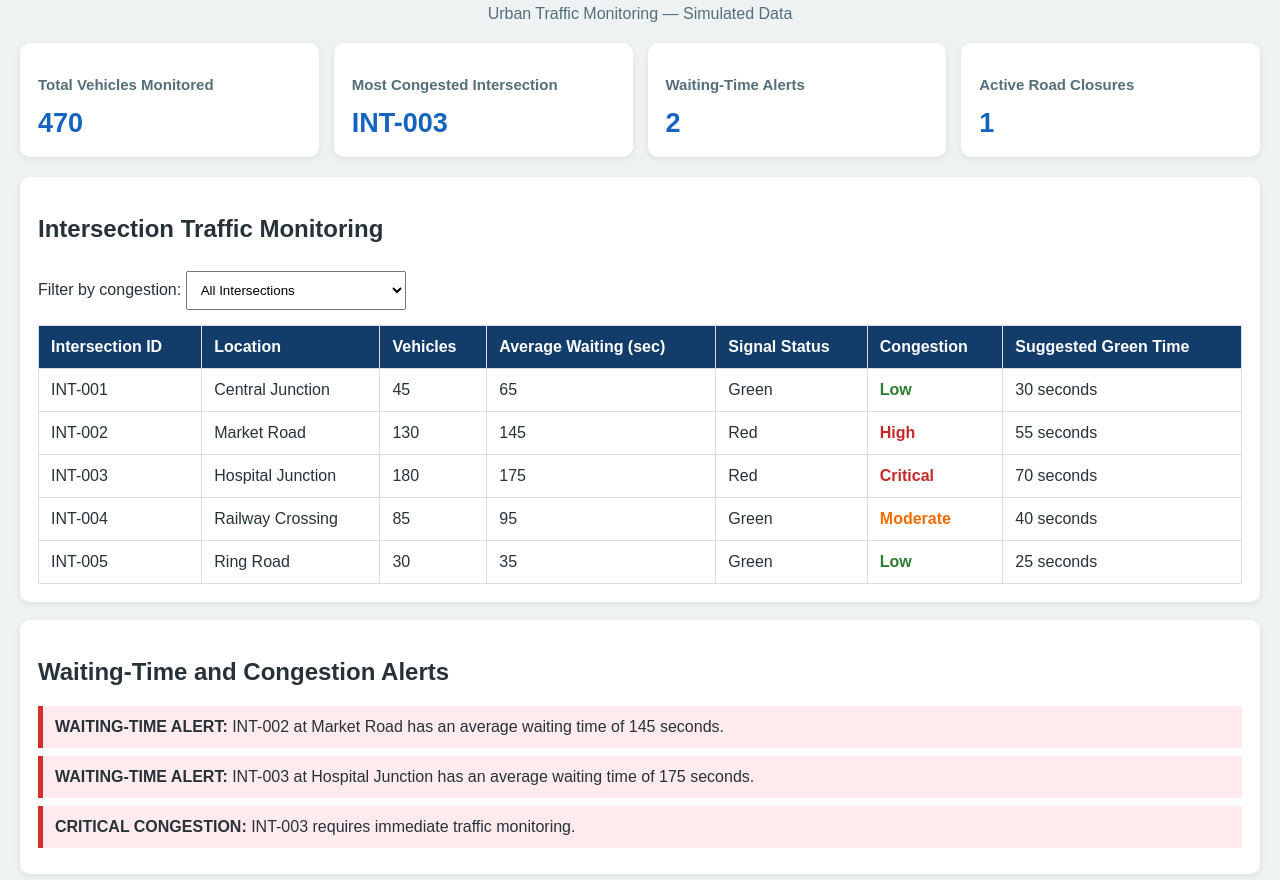
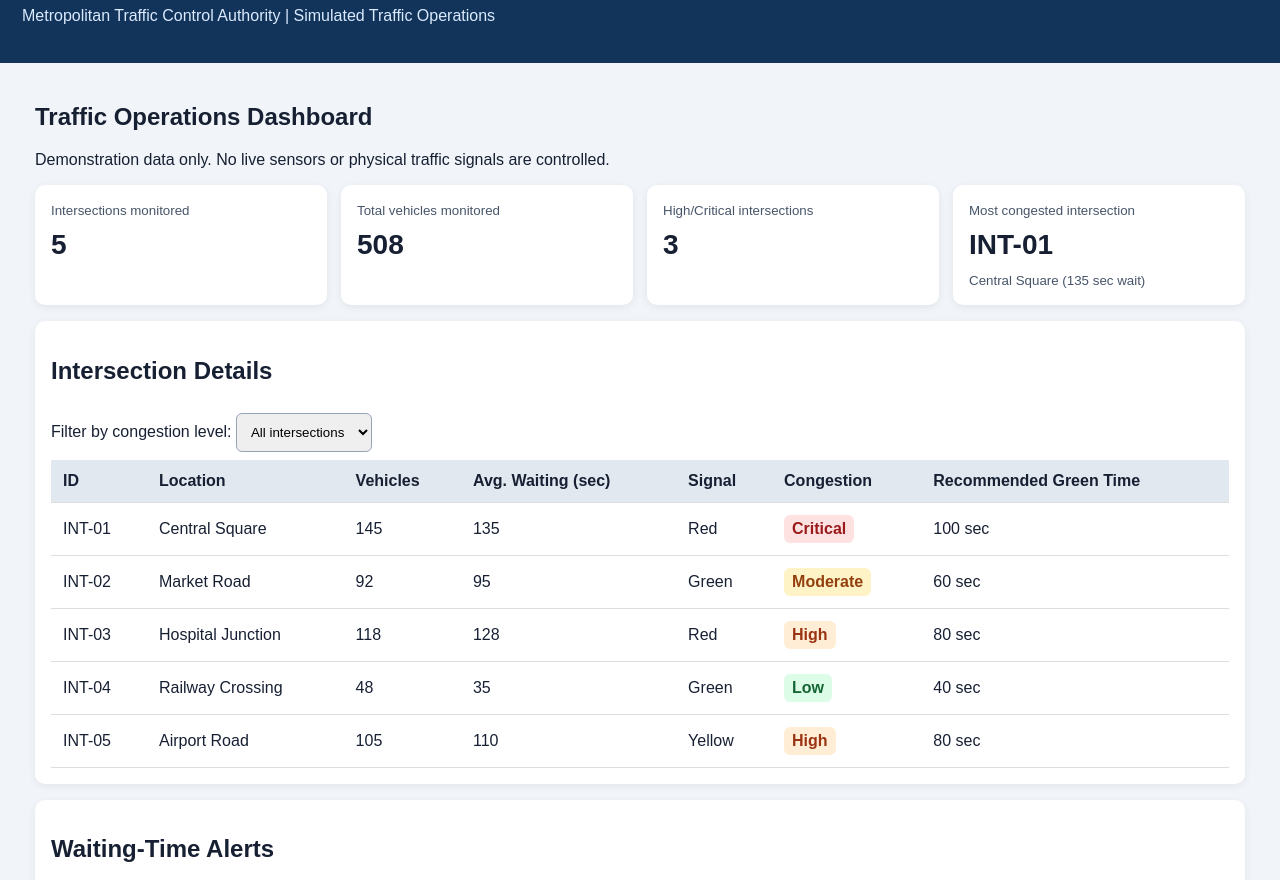
Before and after one commit to Abhinesh18G/traffic-management-system, a plain HTML site: page index.html in a window 1280 px wide. Shown: the part 95-975 px from the top of the page. Drawn offline with Linux system fonts and the light colour scheme.

Commit message:
Update index.html

```diff
--- a/index.html
+++ b/index.html
@@ -1,432 +1,179 @@
+
 <!DOCTYPE html>
 <html lang="en">
 <head>
 <meta charset="UTF-8">
 <meta name="viewport" content="width=device-width, initial-scale=1.0">
-    <title>Traffic Management Dashboard</title>
-
+<title>Intelligent Traffic Signal and Congestion Management</title>
 <style>
-        body {
-            font-family: Arial, sans-serif;
-            background: #eef2f3;
-            margin: 0;
-            padding: 20px;
-            color: #263238;
-        }
-
-        .container {
-            max-width: 1250px;
-            margin: auto;
-        }
-
-        h1 {
-            text-align: center;
-            color: #123c69;
-        }
-
-        .subtitle {
-            text-align: center;
-            color: #546e7a;
-        }
-
-        .cards {
-            display: grid;
-            grid-template-columns: repeat(auto-fit, minmax(210px, 1fr));
-            gap: 15px;
-            margin: 20px 0;
-        }
-
-        .card, .panel {
-            background: white;
-            padding: 18px;
-            border-radius: 10px;
-            box-shadow: 0 2px 6px #00000012;
-        }
-
-        .card h3 {
-            font-size: 15px;
-            color: #546e7a;
-        }
-
-        .metric {
-            font-size: 27px;
-            font-weight: bold;
-            color: #1565c0;
-        }
-
-        .panel {
-            margin: 18px 0;
-            overflow-x: auto;
-        }
-
-        table {
-            width: 100%;
-            border-collapse: collapse;
-            background: white;
-        }
-
-        th, td {
-            padding: 12px;
-            border: 1px solid #ddd;
-            text-align: left;
-        }
-
-        th {
-            background: #123c69;
-            color: white;
-        }
-
-        .Critical, .High {
-            color: #c62828;
-            font-weight: bold;
-        }
-
-        .Moderate {
-            color: #ef6c00;
-            font-weight: bold;
-        }
-
-        .Low {
-            color: #2e7d32;
-            font-weight: bold;
-        }
-
-        .alert {
-            padding: 12px;
-            margin: 8px 0;
-            border-left: 5px solid #d32f2f;
-            background: #ffebee;
-        }
-
-        .advisory {
-            padding: 12px;
-            margin: 8px 0;
-            border-left: 5px solid #1565c0;
-            background: #e3f2fd;
-        }
-
-        select {
-            padding: 10px;
-            margin: 8px 0 15px;
-            min-width: 220px;
-        }
-
-        .status {
-            font-weight: bold;
-        }
-
-        footer {
-            text-align: center;
-            padding: 15px;
-            color: #546e7a;
-        }
+*{box-sizing:border-box}
+body{font-family:Arial,sans-serif;margin:0;background:#f1f5f9;color:#172033}
+header{background:#12345a;color:white;padding:22px}
+header p{color:#dbeafe}
+main{max-width:1250px;margin:auto;padding:20px}
+.cards{display:grid;grid-template-columns:repeat(auto-fit,minmax(190px,1fr));gap:14px}
+.card,.panel{background:white;border-radius:10px;padding:16px;margin-bottom:16px;box-shadow:0 2px 8px #0001}
+.metric{font-size:28px;font-weight:bold;margin:10px 0}
+.table-wrap{overflow-x:auto}
+table{width:100%;border-collapse:collapse;background:white}
+th,td{padding:12px;border-bottom:1px solid #ddd;text-align:left}
+th{background:#e2e8f0}
+.badge{padding:5px 8px;border-radius:6px;font-weight:bold;display:inline-block}
+.Low{background:#dcfce7;color:#166534}
+.Moderate{background:#fef3c7;color:#92400e}
+.High{background:#ffedd5;color:#9a3412}
+.Critical{background:#fee2e2;color:#991b1b}
+.alert{padding:12px;margin:8px 0;background:#fee2e2;border-left:5px solid #dc2626}
+.advisory{padding:12px;margin:8px 0;background:#dbeafe;border-left:5px solid #2563eb}
+.notice{padding:12px;background:#fef3c7;border-left:5px solid #d97706;margin:8px 0}
+select{padding:10px;border:1px solid #94a3b8;border-radius:6px;margin:8px 0}
+button{padding:10px 14px;border:0;border-radius:6px;background:#12345a;color:white;cursor:pointer}
+small{color:#475569}
+footer{text-align:center;padding:20px;color:#475569}
+@media(max-width:650px){th,td{padding:8px;font-size:13px}}
 </style>
 </head>
-
 <body>
-<div class="container">
-
-    <h1>Intelligent Traffic Signal and Congestion Dashboard</h1>
-    <p class="subtitle">
-        Urban Traffic Monitoring — Simulated Data
-    </p>
+<header>
+<h1>Intelligent Traffic Signal Management</h1>
+<p>Metropolitan Traffic Control Authority | Simulated Traffic Operations</p>
+</header>
+<main>
+<h2>Traffic Operations Dashboard</h2>
+<p>Demonstration data only. No live sensors or physical traffic signals are controlled.</p>
 
 <div class="cards">
-        <div class="card">
-            <h3>Total Vehicles Monitored</h3>
-            <div class="metric" id="totalVehicles">0</div>
+<div class="card"><small>Intersections monitored</small><div class="metric" id="intersectionCount">0</div></div>
+<div class="card"><small>Total vehicles monitored</small><div class="metric" id="totalVehicles">0</div></div>
+<div class="card"><small>High/Critical intersections</small><div class="metric" id="congestedCount">0</div></div>
+<div class="card"><small>Most congested intersection</small><div class="metric" id="mostCongested">-</div><small id="mostCongestedLocation"></small></div>
 </div>
 
-        <div class="card">
-            <h3>Most Congested Intersection</h3>
-            <div class="metric" id="mostCongested">--</div>
-        </div>
-
-        <div class="card">
-            <h3>Waiting-Time Alerts</h3>
-            <div class="metric" id="alertCount">0</div>
-        </div>
-
-        <div class="card">
-            <h3>Active Road Closures</h3>
-            <div class="metric" id="closureCount">0</div>
-        </div>
-    </div>
-
-    <div class="panel">
-        <h2>Intersection Traffic Monitoring</h2>
-
-        <label for="filter">Filter by congestion:</label>
-        <select id="filter" onchange="renderTable()">
-            <option value="All">All Intersections</option>
+<section class="panel">
+<h2>Intersection Details</h2>
+<label for="levelFilter">Filter by congestion level:</label>
+<select id="levelFilter" onchange="renderDashboard()">
+<option value="All">All intersections</option>
 <option value="Low">Low</option>
 <option value="Moderate">Moderate</option>
 <option value="High">High</option>
 <option value="Critical">Critical</option>
 </select>
-
+<div class="table-wrap">
 <table>
-            <thead>
-                <tr>
-                    <th>Intersection ID</th>
-                    <th>Location</th>
-                    <th>Vehicles</th>
-                    <th>Average Waiting (sec)</th>
-                    <th>Signal Status</th>
-                    <th>Congestion</th>
-                    <th>Suggested Green Time</th>
-                </tr>
-            </thead>
-            <tbody id="trafficTable"></tbody>
+<thead><tr><th>ID</th><th>Location</th><th>Vehicles</th><th>Avg. Waiting (sec)</th><th>Signal</th><th>Congestion</th><th>Recommended Green Time</th></tr></thead>
+<tbody id="trafficRows"></tbody>
 </table>
 </div>
+</section>
 
-    <div class="panel">
-        <h2>Waiting-Time and Congestion Alerts</h2>
-        <div id="alerts"></div>
-    </div>
+<section class="panel">
+<h2>Waiting-Time Alerts</h2>
+<div id="waitingAlerts"></div>
+</section>
 
-    <div class="panel">
+<section class="panel">
 <h2>Congestion Analytics and Signal Recommendations</h2>
 <div id="analytics"></div>
-    </div>
+<p><small>Recommendations are simulated suggestions. They do not automatically change real traffic lights.</small></p>
+</section>
 
-    <div class="panel">
-        <h2>Traffic Diversion and Road Closure Advisories</h2>
-        <div id="diversions"></div>
-    </div>
+<section class="panel">
+<h2>Emergency Vehicle Priority</h2>
+<div id="emergencyAlerts"></div>
+</section>
 
-    <div class="panel">
-        <h2>Emergency Vehicle Priority</h2>
-        <div id="emergency"></div>
-    </div>
-
-    <footer>
-        Traffic Management System | Simulated Data | No real signal control
-    </footer>
-
-</div>
+<section class="panel">
+<h2>Road Closures and Diversion Advisories</h2>
+<div id="closureAlerts"></div>
+</section>
+</main>
+<footer>Intelligent Traffic Signal and Urban Congestion Management System</footer>
 
 <script>
-    const intersections = [
-        {
-            id: "INT-001",
-            location: "Central Junction",
-            vehicles: 45,
-            waiting: 65,
-            signal: "Green",
-            congestion: "Low",
-            greenTime: 30
-        },
-        {
-            id: "INT-002",
-            location: "Market Road",
-            vehicles: 130,
-            waiting: 145,
-            signal: "Red",
-            congestion: "High",
-            greenTime: 55
-        },
-        {
-            id: "INT-003",
-            location: "Hospital Junction",
-            vehicles: 180,
-            waiting: 175,
-            signal: "Red",
-            congestion: "Critical",
-            greenTime: 70
-        },
-        {
-            id: "INT-004",
-            location: "Railway Crossing",
-            vehicles: 85,
-            waiting: 95,
-            signal: "Green",
-            congestion: "Moderate",
-            greenTime: 40
-        },
-        {
-            id: "INT-005",
-            location: "Ring Road",
-            vehicles: 30,
-            waiting: 35,
-            signal: "Green",
-            congestion: "Low",
-            greenTime: 25
-        }
+const intersections=[
+{id:"INT-01",location:"Central Square",vehicles:145,waiting:135,signal:"Red",level:"Critical",green:90},
+{id:"INT-02",location:"Market Road",vehicles:92,waiting:95,signal:"Green",level:"Moderate",green:60},
+{id:"INT-03",location:"Hospital Junction",vehicles:118,waiting:128,signal:"Red",level:"High",green:75},
+{id:"INT-04",location:"Railway Crossing",vehicles:48,waiting:35,signal:"Green",level:"Low",green:40},
+{id:"INT-05",location:"Airport Road",vehicles:105,waiting:110,signal:"Yellow",level:"High",green:75}
 ];
 
-    const roadClosures = [
-        {
-            road: "Central Market Road",
-            intersection: "INT-002",
-            status: "Active",
-            diversion: "Use Ring Road",
-            message: "Road maintenance is causing a simulated closure."
-        },
-        {
-            road: "Hospital Approach",
-            intersection: "INT-003",
-            status: "Planned",
-            diversion: "Use East Avenue",
-            message: "A planned restriction may affect hospital traffic."
-        }
+const emergencies=[
+"Priority alert: An ambulance is approaching INT-03 (Hospital Junction).",
+"Advisory: Keep the hospital approach clear and give emergency traffic priority.",
+"Simulation only: no real emergency vehicle is being tracked."
 ];
 
-    const emergencyVehicles = [
-        {
-            intersection: "INT-003",
-            type: "Ambulance",
-            priority: "High",
-            message: "Recommend safe signal clearance and priority passage."
-        }
+const closures=[
+{road:"Old Market Street",status:"CLOSED",reason:"Simulated road maintenance",diversion:"Use Ring Road and North Avenue",message:"Avoid Old Market Street until the simulated closure is lifted."},
+{road:"Central Square East Lane",status:"OPEN",reason:"No active closure",diversion:"No diversion required",message:"Normal access is available."}
 ];
 
-    function renderTable() {
-        const selected = document.getElementById("filter").value;
-        const table = document.getElementById("trafficTable");
-
-        table.innerHTML = "";
-
-        intersections.forEach(function(item) {
-            if (selected !== "All" && item.congestion !== selected) {
-                return;
+function recommendedGreen(item){
+if(item.level==="Critical")return 100;
+if(item.level==="High")return 80;
+if(item.level==="Moderate")return 60;
+return 40;
 }
 
-            const row = document.createElement("tr");
+function renderDashboard(){
+const filter=document.getElementById("levelFilter").value;
+const visible=intersections.filter(x=>filter==="All"||x.level===filter);
+const rows=document.getElementById("trafficRows");
+rows.innerHTML="";
 
-            row.innerHTML =
-                "<td>" + item.id + "</td>" +
-                "<td>" + item.location + "</td>" +
-                "<td>" + item.vehicles + "</td>" +
-                "<td>" + item.waiting + "</td>" +
-                "<td>" + item.signal + "</td>" +
-                '<td class="' + item.congestion + '">' +
-                item.congestion + "</td>" +
-                "<td>" + item.greenTime + " seconds</td>";
+let total=0;
+let congested=0;
 
-            table.appendChild(row);
+intersections.forEach(item=>{
+total+=item.vehicles;
+if(item.level==="High"||item.level==="Critical")congested++;
 });
+
+const most=[...intersections].sort((a,b)=>b.waiting-a.waiting)[0];
+
+document.getElementById("intersectionCount").textContent=intersections.length;
+document.getElementById("totalVehicles").textContent=total;
+document.getElementById("congestedCount").textContent=congested;
+document.getElementById("mostCongested").textContent=most.id;
+document.getElementById("mostCongestedLocation").textContent=most.location+" ("+most.waiting+" sec wait)";
+
+visible.forEach(item=>{
+rows.innerHTML+=`<tr>
+<td>${item.id}</td>
+<td>${item.location}</td>
+<td>${item.vehicles}</td>
+<td>${item.waiting}</td>
+<td>${item.signal}</td>
+<td><span class="badge ${item.level}">${item.level}</span></td>
+<td>${recommendedGreen(item)} sec</td>
+</tr>`;
+});
+
+const delayed=intersections.filter(x=>x.waiting>120);
+document.getElementById("waitingAlerts").innerHTML=delayed.length?
+delayed.map(x=>`<div class="alert">ALERT: ${x.id} at ${x.location} has an average waiting time of ${x.waiting} seconds, exceeding 120 seconds.</div>`).join(""):
+'<p>No waiting-time alerts.</p>';
+
+document.getElementById("analytics").innerHTML=intersections
+.filter(x=>x.level==="High"||x.level==="Critical")
+.map(x=>`<div class="notice"><strong>${x.id} — ${x.location}:</strong> ${x.level} congestion. Suggested green time: ${recommendedGreen(x)} seconds instead of ${x.green} seconds. Review traffic conditions before applying any change.</div>`).join("");
+
+document.getElementById("emergencyAlerts").innerHTML=emergencies
+.map(x=>`<div class="advisory">${x}</div>`).join("");
+
+document.getElementById("closureAlerts").innerHTML=closures
+.map(x=>`<div class="${x.status==="CLOSED"?"alert":"advisory"}">
+<strong>Affected road:</strong> ${x.road}<br>
+<strong>Closure status:</strong> ${x.status}<br>
+<strong>Reason:</strong> ${x.reason}<br>
+<strong>Diversion:</strong> ${x.diversion}<br>
+<strong>Advisory:</strong> ${x.message}
+</div>`).join("");
 }
 
-    function renderAnalytics() {
-        let total = 0;
-        let mostCongested = intersections[0];
-
-        intersections.forEach(function(item) {
-            total += item.vehicles;
-
-            if (item.waiting > mostCongested.waiting) {
-                mostCongested = item;
-            }
-        });
-
-        document.getElementById("totalVehicles").textContent = total;
-
-        document.getElementById("mostCongested").textContent =
-            mostCongested.id;
-
-        document.getElementById("alertCount").textContent =
-            intersections.filter(function(item) {
-                return item.waiting > 120;
-            }).length;
-
-        document.getElementById("closureCount").textContent =
-            roadClosures.filter(function(item) {
-                return item.status === "Active";
-            }).length;
-
-        let analytics = "";
-
-        intersections.forEach(function(item) {
-            let recommendation;
-
-            if (item.congestion === "Critical") {
-                recommendation =
-                    "Recommend increasing green time by 20 seconds.";
-            } else if (item.congestion === "High") {
-                recommendation =
-                    "Recommend increasing green time by 15 seconds.";
-            } else if (item.congestion === "Moderate") {
-                recommendation =
-                    "Recommend increasing green time by 5 seconds.";
-            } else {
-                recommendation =
-                    "Maintain current timing and monitor traffic.";
-            }
-
-            analytics +=
-                '<div class="advisory"><b>' + item.id + " — " +
-                item.location + ":</b> " + recommendation +
-                " Suggested green time: " + item.greenTime +
-                " seconds.</div>";
-        });
-
-        document.getElementById("analytics").innerHTML = analytics;
-    }
-
-    function renderAlerts() {
-        let output = "";
-
-        intersections.forEach(function(item) {
-            if (item.waiting > 120) {
-                output +=
-                    '<div class="alert"><b>WAITING-TIME ALERT:</b> ' +
-                    item.id + " at " + item.location +
-                    " has an average waiting time of " +
-                    item.waiting + " seconds.</div>";
-            }
-
-            if (item.congestion === "Critical") {
-                output +=
-                    '<div class="alert"><b>CRITICAL CONGESTION:</b> ' +
-                    item.id + " requires immediate traffic monitoring.</div>";
-            }
-        });
-
-        document.getElementById("alerts").innerHTML =
-            output || "No active alerts.";
-    }
-
-    function renderDiversions() {
-        let output = "";
-
-        roadClosures.forEach(function(item) {
-            output +=
-                '<div class="advisory">' +
-                "<b>Affected Road:</b> " + item.road + "<br>" +
-                "<b>Intersection:</b> " + item.intersection + "<br>" +
-                "<b>Closure Status:</b> " + item.status + "<br>" +
-                "<b>Suggested Diversion:</b> " + item.diversion + "<br>" +
-                "<b>Advisory:</b> " + item.message +
-                "</div>";
-        });
-
-        document.getElementById("diversions").innerHTML = output;
-    }
-
-    function renderEmergency() {
-        let output = "";
-
-        emergencyVehicles.forEach(function(item) {
-            output +=
-                '<div class="alert">' +
-                "<b>Emergency Type:</b> " + item.type + "<br>" +
-                "<b>Intersection:</b> " + item.intersection + "<br>" +
-                "<b>Priority:</b> " + item.priority + "<br>" +
-                "<b>Advisory:</b> " + item.message +
-                "</div>";
-        });
-
-        document.getElementById("emergency").innerHTML = output;
-    }
-
-    renderTable();
-    renderAnalytics();
-    renderAlerts();
-    renderDiversions();
-    renderEmergency();
+renderDashboard();
 </script>
-
 </body>
 </html>
```
Lines whose indentation alone changed are shown as unchanged.
